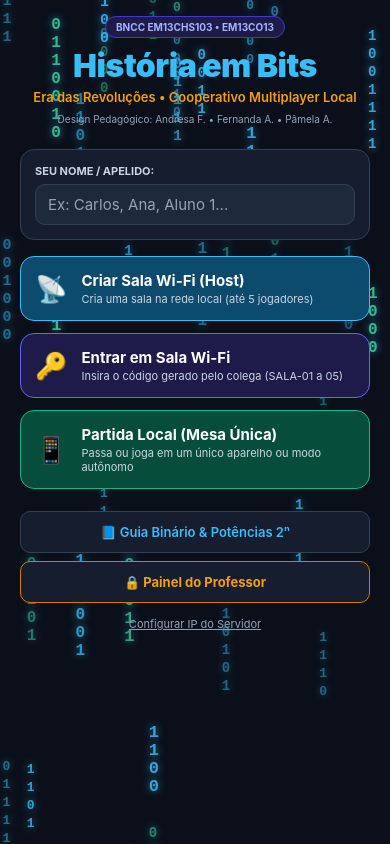
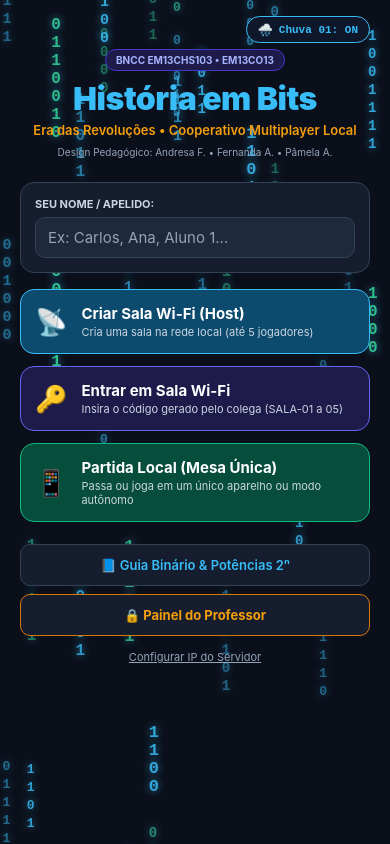
Before and after one commit to Pamelamorim1/HistoriaEmBits, a React Native app: screen / in a window 390 px wide. Built offline with nearby package versions, Linux system fonts and the light colour scheme.

Commit message:
Ajuste bits

```diff
--- a/package.json
+++ b/package.json
@@ -14,6 +14,7 @@
     "postinstall": "node scripts/patch-expo.js"
   },
   "dependencies": {
+    "@react-native-async-storage/async-storage": "^3.1.1",
     "dotenv": "^18.0.10",
     "expo": "~58.0.26",
     "expo-constants": "~58.0.16",
--- a/src/screens/HomeScreen.js
+++ b/src/screens/HomeScreen.js
@@ -14,6 +14,9 @@ import {
 } from 'react-native';
 import { Colors } from '../theme/colors';
 import BinaryRain from '../components/BinaryRain';
+import AsyncStorage from '@react-native-async-storage/async-storage';
+
+const BINARY_RAIN_KEY = '@historia_em_bits_binary_rain';
 
 export default function HomeScreen({
   onStartLocalGame,
@@ -31,7 +34,46 @@ export default function HomeScreen({
   const [tempIp, setTempIp] = useState(serverUrl || '192.168.1.100:3000');
   const [isScanning, setIsScanning] = useState(false);
   const [scanStatus, setScanStatus] = useState('');
+  const [binaryRainEnabled, setBinaryRainEnabled] = useState(true);
   const scrollViewRef = useRef(null);
+
+  // Carregar preferência salva da chuva binária
+  useEffect(() => {
+    let isMounted = true;
+    (async () => {
+      try {
+        if (Platform.OS === 'web' && typeof window !== 'undefined' && window.localStorage) {
+          const webVal = window.localStorage.getItem(BINARY_RAIN_KEY);
+          if (webVal !== null && isMounted) {
+            setBinaryRainEnabled(webVal === 'true');
+            return;
+          }
+        }
+        const saved = await AsyncStorage.getItem(BINARY_RAIN_KEY);
+        if (saved !== null && isMounted) {
+          setBinaryRainEnabled(saved === 'true');
+        }
+      } catch (err) {
+        console.log('Erro ao carregar preferência da chuva binária:', err);
+      }
+    })();
+    return () => {
+      isMounted = false;
+    };
+  }, []);
+
+  const toggleBinaryRain = async () => {
+    const nextVal = !binaryRainEnabled;
+    setBinaryRainEnabled(nextVal);
+    try {
+      if (Platform.OS === 'web' && typeof window !== 'undefined' && window.localStorage) {
+        window.localStorage.setItem(BINARY_RAIN_KEY, String(nextVal));
+      }
+      await AsyncStorage.setItem(BINARY_RAIN_KEY, String(nextVal));
+    } catch (err) {
+      console.log('Erro ao salvar preferência da chuva binária:', err);
+    }
+  };
 
   useEffect(() => {
     if (serverUrl) {
@@ -121,7 +163,7 @@ export default function HomeScreen({
       keyboardVerticalOffset={Platform.OS === 'ios' ? 40 : 0}
       style={styles.container}
     >
-      <BinaryRain />
+      {binaryRainEnabled && <BinaryRain />}
       <ScrollView
         ref={scrollViewRef}
         contentContainerStyle={styles.scrollContent}
@@ -129,6 +171,20 @@ export default function HomeScreen({
         keyboardShouldPersistTaps="handled"
         automaticallyAdjustKeyboardInsets={true}
       >
+        {/* Botão no canto superior direito para alternar chuva binária */}
+        <View style={styles.topControlRow}>
+          <TouchableOpacity
+            style={[styles.rainToggleButton, !binaryRainEnabled && styles.rainToggleButtonOff]}
+            onPress={toggleBinaryRain}
+            activeOpacity={0.7}
+          >
+            <Text style={styles.rainToggleIcon}>{binaryRainEnabled ? '🌧️' : '🚫'}</Text>
+            <Text style={[styles.rainToggleLabel, !binaryRainEnabled && styles.rainToggleLabelOff]}>
+              {binaryRainEnabled ? 'Chuva 01: ON' : 'Chuva 01: OFF'}
+            </Text>
+          </TouchableOpacity>
+        </View>
+
         {/* Logo and Brand */}
         <View style={styles.brandContainer}>
           <View style={styles.badgeTheme}>
@@ -364,6 +420,40 @@ const styles = StyleSheet.create({
     paddingTop: 16,
     paddingBottom: 150,
     backgroundColor: 'transparent',
+  },
+  topControlRow: {
+    flexDirection: 'row',
+    justifyContent: 'flex-end',
+    marginBottom: 6,
+    zIndex: 10,
+  },
+  rainToggleButton: {
+    flexDirection: 'row',
+    alignItems: 'center',
+    backgroundColor: '#0F172A',
+    paddingVertical: 5,
+    paddingHorizontal: 11,
+    borderRadius: 20,
+    borderWidth: 1,
+    borderColor: '#38BDF8',
+    gap: 6,
+  },
+  rainToggleButtonOff: {
+    borderColor: '#475569',
+    backgroundColor: '#0B0F19',
+    opacity: 0.8,
+  },
+  rainToggleIcon: {
+    fontSize: 12,
+  },
+  rainToggleLabel: {
+    color: '#38BDF8',
+    fontSize: 11,
+    fontWeight: 'bold',
+    fontFamily: Platform.OS === 'ios' ? 'Courier' : 'monospace',
+  },
+  rainToggleLabelOff: {
+    color: '#94A3B8',
   },
   brandContainer: {
     alignItems: 'center',
```
Also changed, not shown: 2 other files (tests, documents, lock files or other folders).
